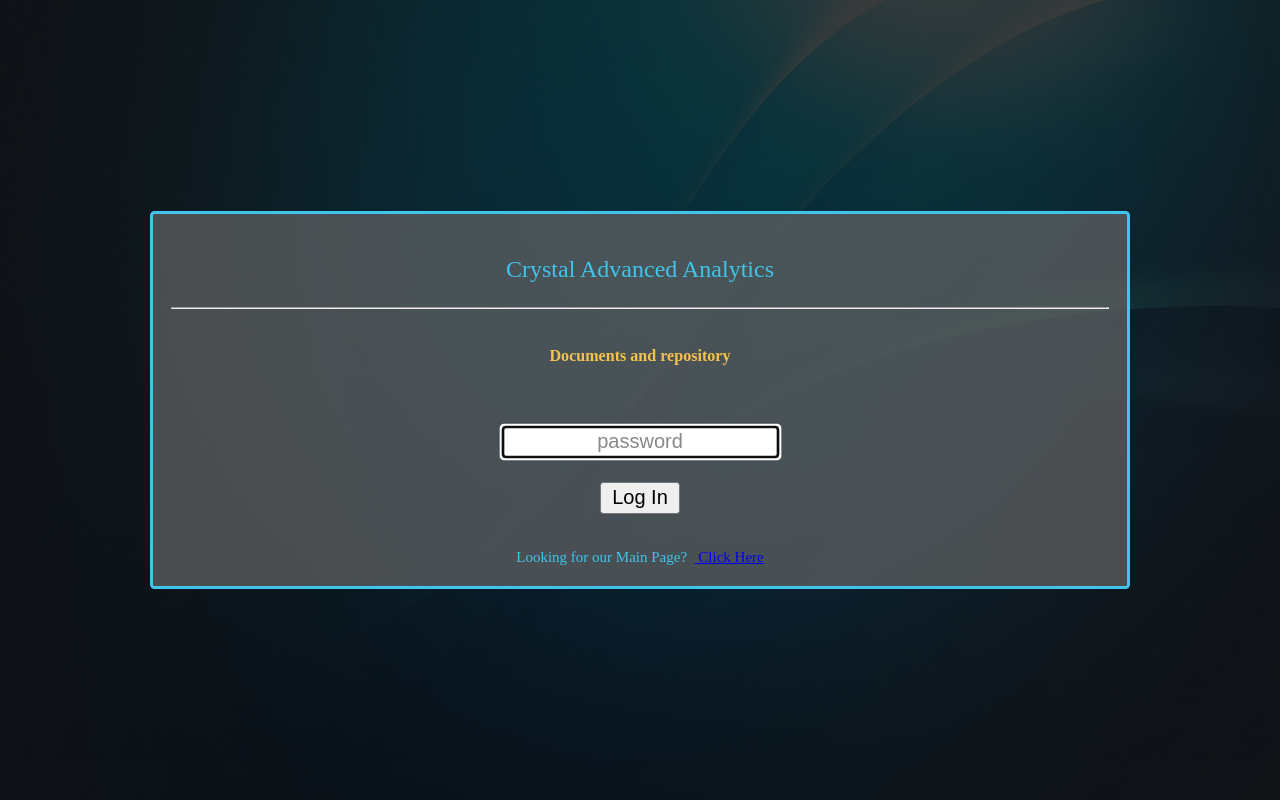
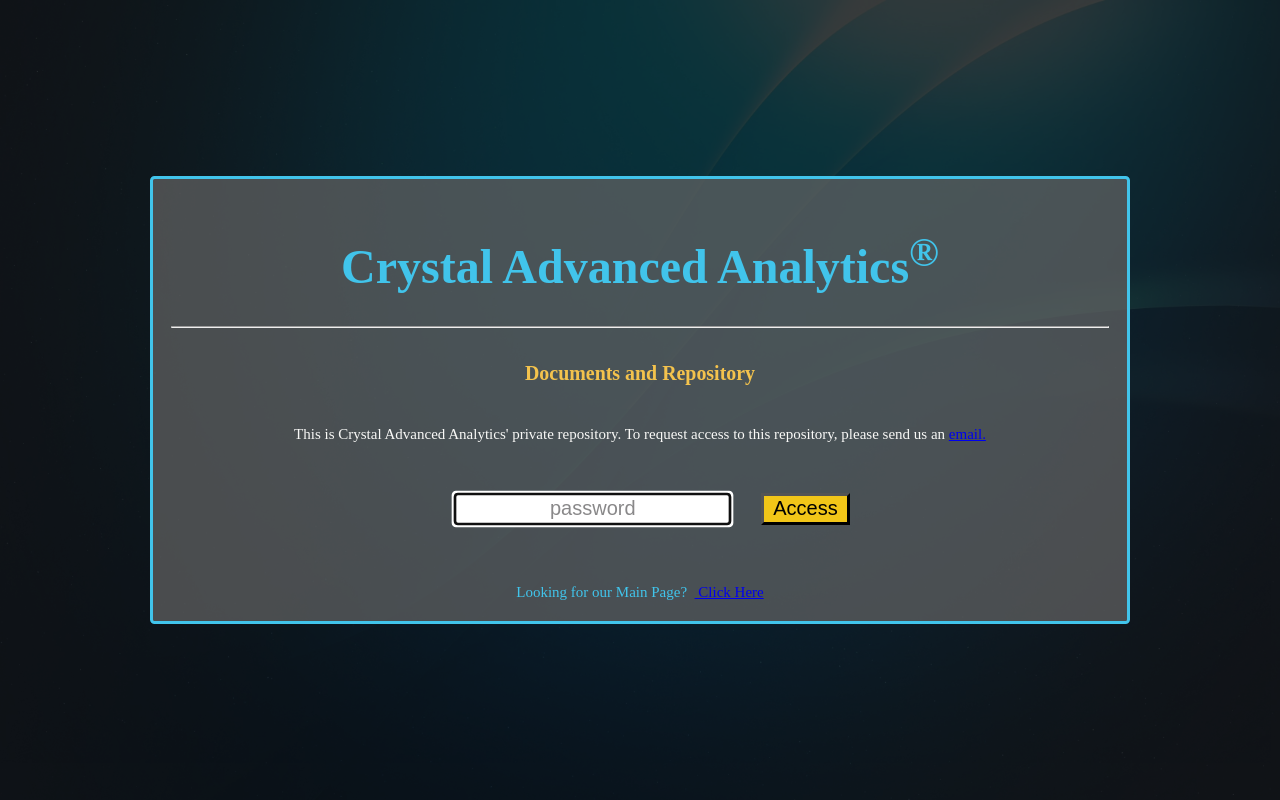
Before and after one commit to fobmsm/fobm.github.io, a plain HTML site: page index.html in a window 1280 px wide. Drawn offline with nearby package versions, Linux system fonts and the light colour scheme.

Commit message:
Add files via upload

```diff
--- a/index.html
+++ b/index.html
@@ -59,6 +59,9 @@ div.vertical {
    color: #898889;
    text-align: center;
 }
+
+button{
+	background-color:#f2c618;
 </style>
 
 <body>
@@ -67,12 +70,13 @@ div.vertical {
 		<div class="horizontal">
 			<div class="vertical">
 				<div class="box">
-				<p><font color="#41c4eb"> Crystal Advanced Analytics </font></p>
+				<h1><font color="#41c4eb"> Crystal Advanced Analytics<sup>&reg;</sup> </font></h1>
 				<hr>
-				<h6><font color="#f4c34d"> Documents and repository</font> </h6>
-					<input style="margin: 16px; text-align: center;" id="password" type="password" placeholder="password" /> <br />
-					<button id="loginbutton" type="button">Log In</button>
-					<p id="wrongPassword" color="red" style="display: none">wrong password</p>
+				<h5><font color="#f4c34d"> Documents and Repository</font> </h5> <nl>
+				<p><font color="#f9f9f7" size="1px">This is Crystal Advanced Analytics' private repository. To request access to this repository, please send us an <a href="mailto: hhaumeer2014@my.fit.edu">email.</a></font> </p>
+					<input style="margin: 16px; text-align: center;" id="password" type="password" placeholder="password" />
+					<button id="loginbutton" type="button">Access</button>
+					<p id="wrongPassword" style="display: none">wrong password</p>
 					<br> <br>
 					<footer><font color="#41c4eb" size="1px"> Looking for our Main Page? &nbsp;<a href="http://142.93.199.175"> Click Here</a> </font> </footer>
 				</div>
```
